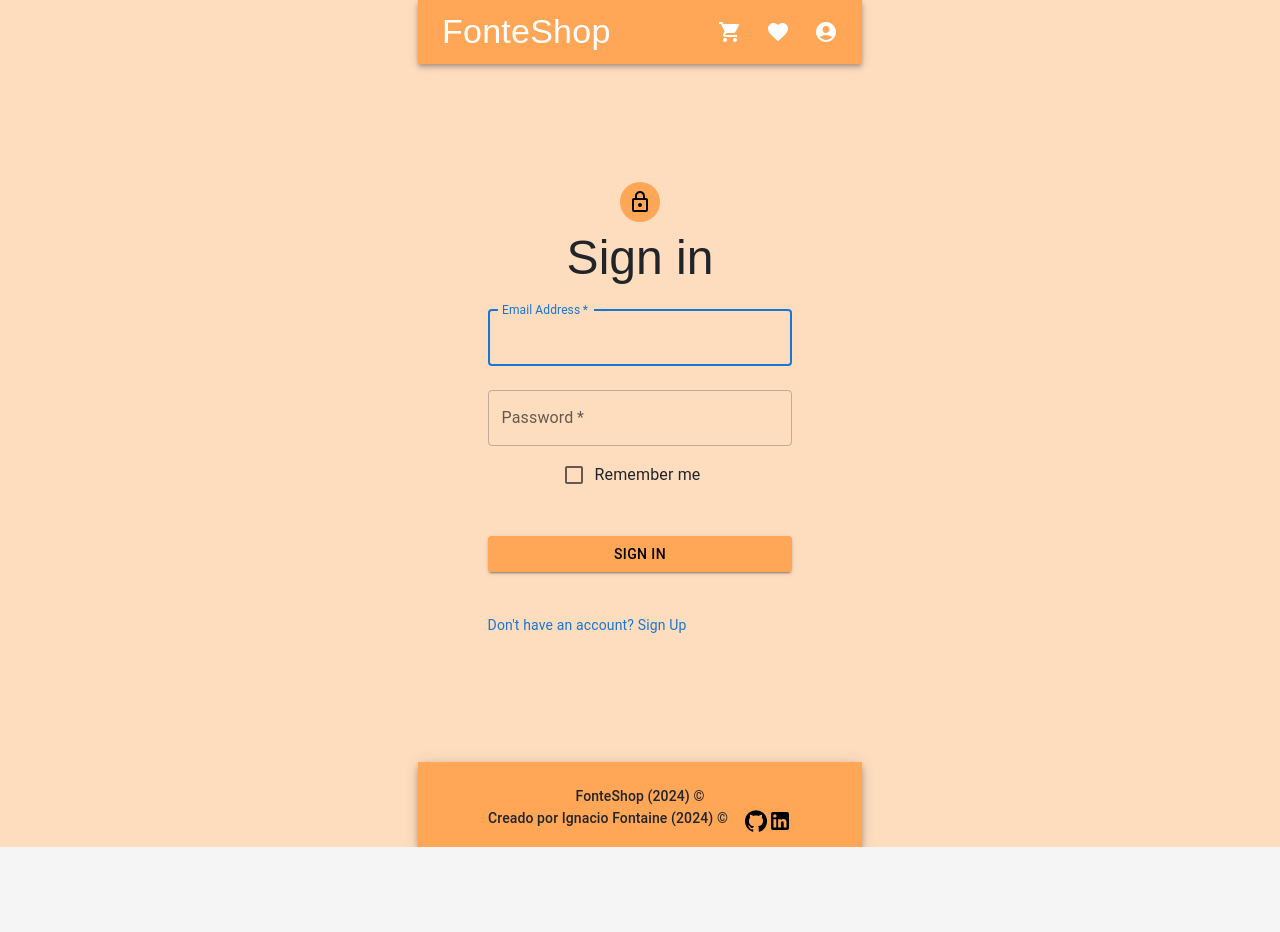
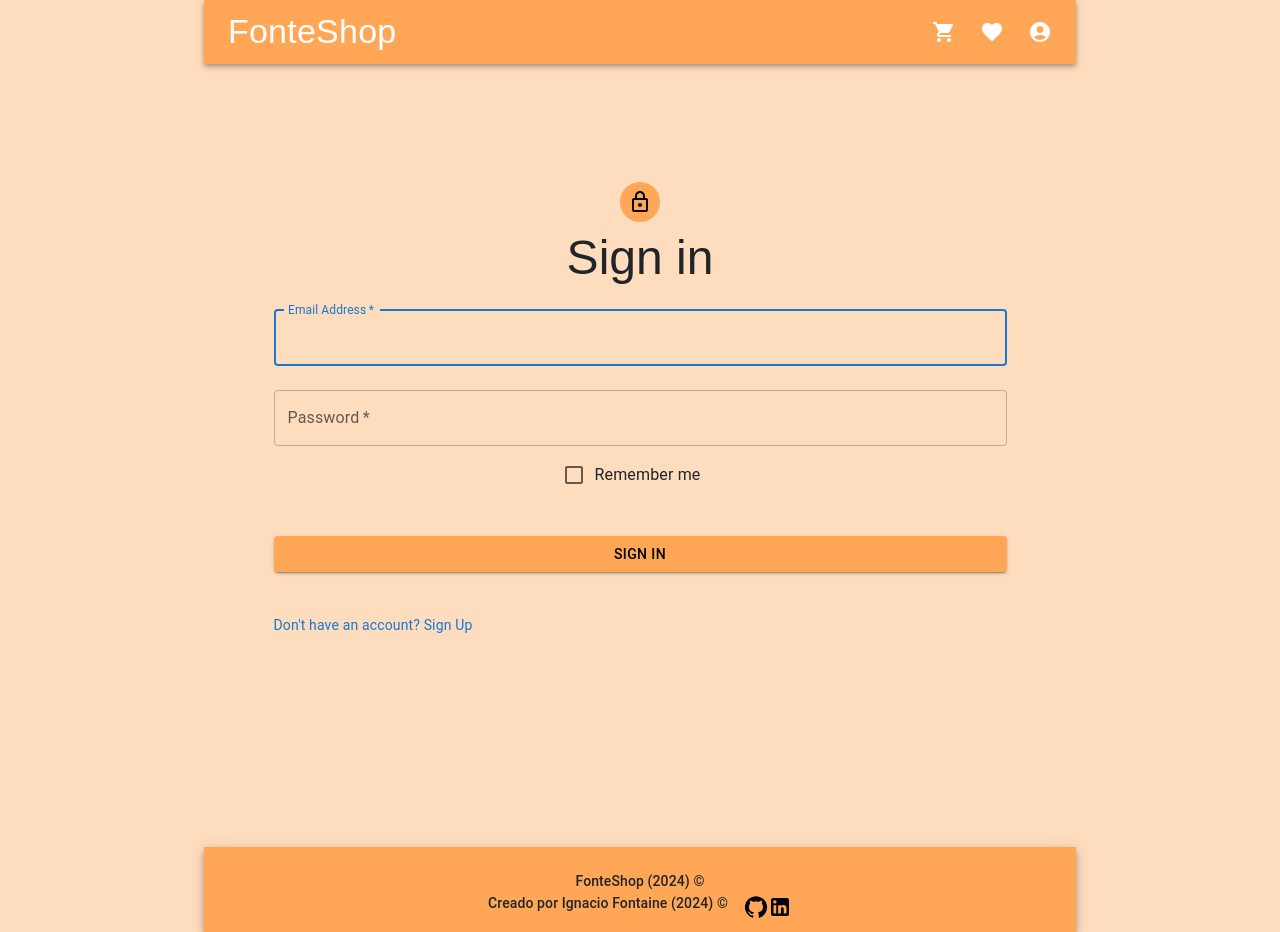
Before and after one commit to IgnacioFontaine/FonteShop, a React (Vite) app in the folder client/: page /singIn in a window 1280 px wide. Before the commit the page ends 847 px from the top, so only its background shows below. Built offline with nearby package versions, Linux system fonts and the light colour scheme; no server answers.

Commit message:
cambios sing in

```diff
--- a/client/src/Components/singIn.jsx
+++ b/client/src/Components/singIn.jsx
@@ -39,7 +39,7 @@ export default function SignIn() {
 
   return (
     <ThemeProvider theme={defaultTheme}  >
-      <Container  component="main" maxWidth="xs" >
+      <Container  component="main" sx={{height:663}}  >
         <Box
           sx={{
             marginTop: 8,
```
